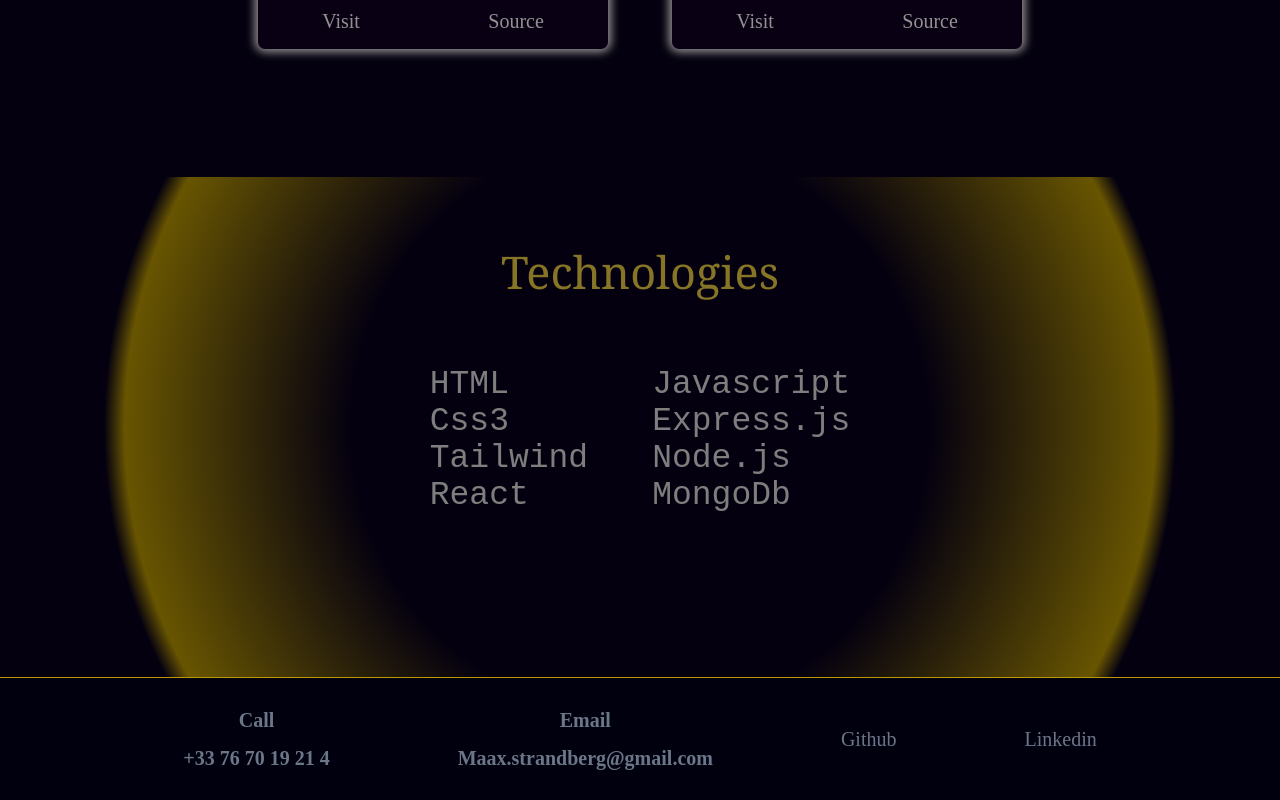
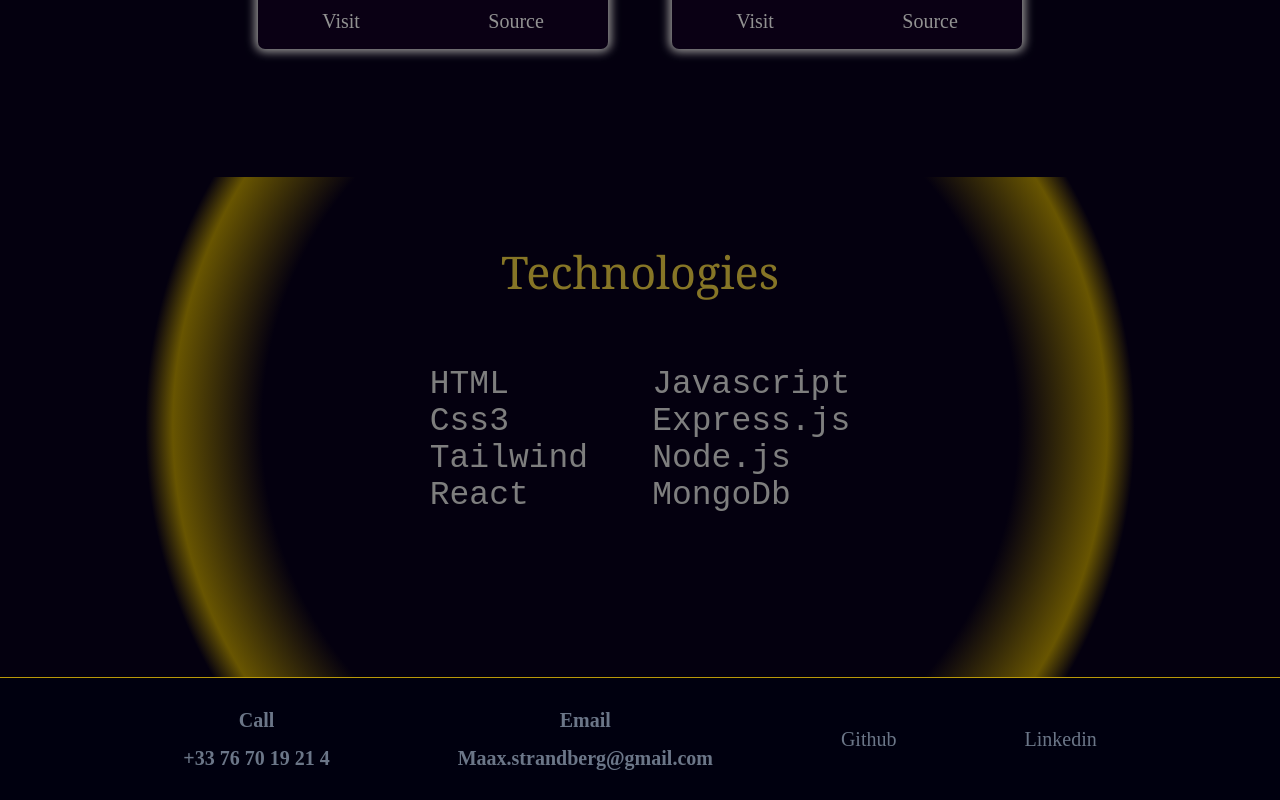
Before and after one commit to MaaX59/my_portfolio, a React (Create React App) app: page / in a window 1280 px wide. Shown: the part 1944-2744 px from the top of the page. Built offline with nearby package versions, Linux system fonts and the light colour scheme.

Commit message:
mindor backround visual change

```diff
--- a/src/containers/Tech/tech.css
+++ b/src/containers/Tech/tech.css
@@ -4,7 +4,7 @@
     /* background-image: linear-gradient(-25deg, rgb(0, 0, 0) 0%, rgb(0, 0, 51) 100%); */
     /* background-image: linear-gradient(0deg, rgb(0, 0, 30) 30%, rgb(165, 125, 16) 50%, rgb(0, 0, 30) 70%) ; */
 
-background: radial-gradient(circle, rgba(4,0,15,1) 42%, rgb(104, 85, 1) 75%, rgba(4,0,15,1) 78%);
+background: radial-gradient(circle, rgba(4,0,15,1) 55%, rgb(104, 85, 1) 68%, rgba(4,0,15,1) 72%);
     flex-direction: column;
     height: 500px;
     padding-top: 2rem;
```
